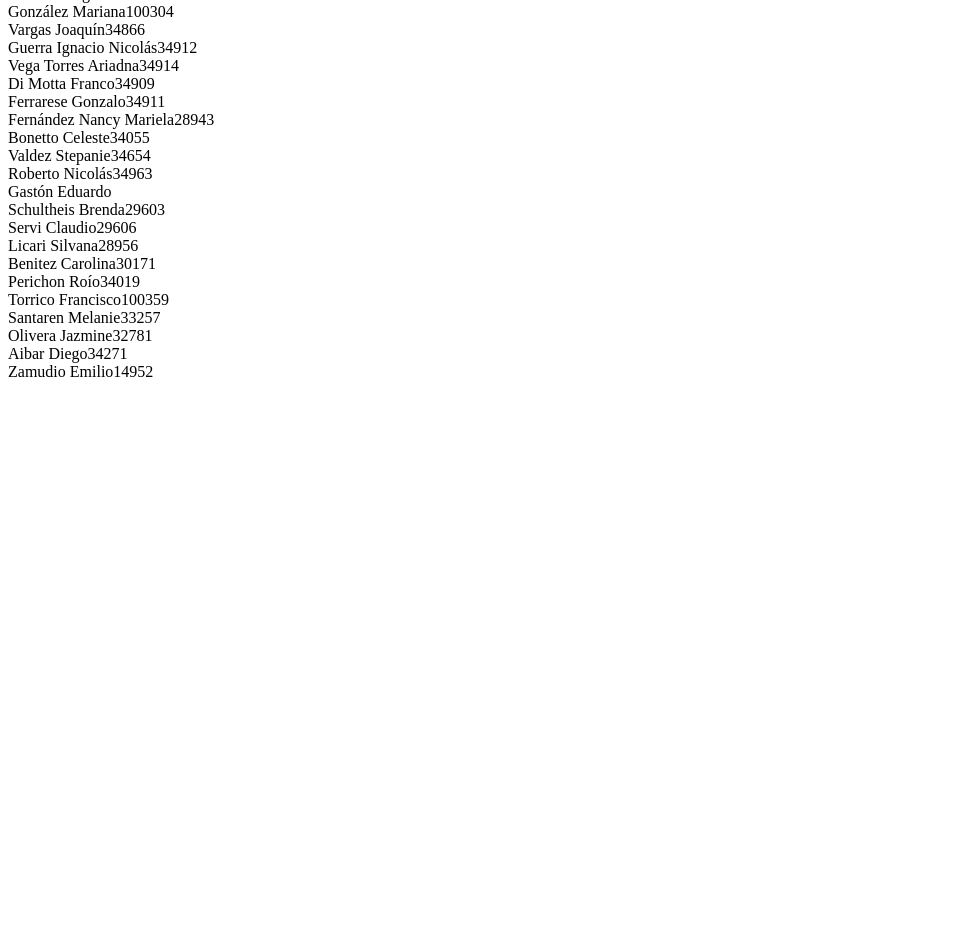
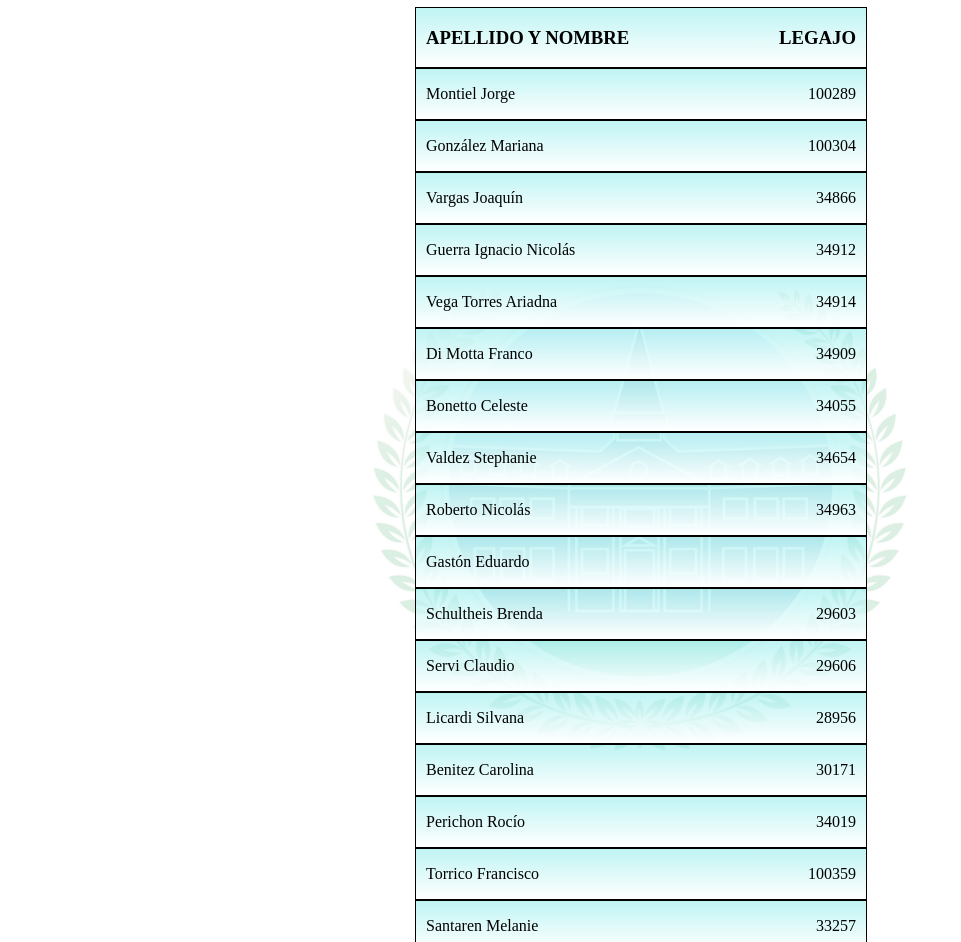
Before and after one commit to inspeccionesmjcpz/inspeccionesmjcpz, a plain HTML site: page index.html in a window 1280 px wide. Shown: the part 113-1055 px from the top of the page, without its empty margins (0-961 px from the left). Before the commit the page ends 800 px from the top, so only its background shows below. Drawn offline with Linux system fonts and the light colour scheme.

Commit message:
Add files via upload

```diff
--- a/index.html
+++ b/index.html
@@ -1,43 +1,105 @@
 <!DOCTYPE html>
 <html lang="en">
-
-<head>
-    <meta charset="UTF-8">
-    <meta name="viewport" content="width=device-width, initial-scale=1.0">
-    <title>Inspectores JCP</title>
-    <link rel="stylesheet" href="style.css">
-</head>
-
-<body>
+  <head>
+    <meta charset="UTF-8" />
+    <meta name="viewport" content="width=device-width, initial-scale=1.0" />
+    <link rel="stylesheet" href="/styles.css" />
+    <title>José C. Paz</title>
+  </head>
+  <body>
     <main>
+      <div class="main-container">
         <h1>Personal de inspecciones</h1>
-        <div>
-            <span>Apellido y nombre</span>
-            <span>Legajo</span><br>
-            <span>Montiel Jorge</span><span>100289</span><br>
-            <span>González Mariana</span><span>100304</span><br>
-            <span>Vargas Joaquín</span><span>34866</span><br>
-            <span>Guerra Ignacio Nicolás</span><span>34912</span><br>
-            <span>Vega Torres Ariadna</span><span>34914</span><br>
-            <span>Di Motta Franco</span><span>34909</span><br>
-            <span>Ferrarese Gonzalo</span><span>34911</span><br>
-            <span>Fernández Nancy Mariela</span><span>28943</span><br>
-            <span>Bonetto Celeste</span><span>34055</span><br>
-            <span>Valdez Stepanie</span><span>34654</span><br>
-            <span>Roberto Nicolás</span><span>34963</span><br>
-            <span>Gastón Eduardo</span><span></span><br>
-            <span>Schultheis Brenda</span><span>29603</span><br>
-            <span>Servi Claudio</span><span>29606</span><br>
-            <span>Licari Silvana</span<span>28956</span><br>
-            <span>Benitez Carolina</span><span>30171</span><br>
-            <span>Perichon Roío</span><span>34019</span><br>
-            <span>Torrico Francisco</span><span>100359</span><br>
-            <span>Santaren Melanie</span><span>33257</span><br>
-            <span>Olivera Jazmine</span><span>32781</span><br>
-            <span>Aibar Diego</span><span>34271</span><br>
-            <span>Zamudio Emilio</span><span>14952</span><br>
+        <div class="table-container">
+          <div class="table-style">
+            <div class="row-style">
+              <h3>APELLIDO Y NOMBRE</h3>
+              <h3>LEGAJO</h3>
+            </div>
+            <div class="row-style">
+              <p>Montiel Jorge</p>
+              <p>100289</p>
+            </div>
+            <div class="row-style">
+              <p>González Mariana</p>
+              <p>100304</p>
+            </div>
+            <div class="row-style">
+              <p>Vargas Joaquín</p>
+              <p>34866</p>
+            </div>
+            <div class="row-style">
+              <p>Guerra Ignacio Nicolás</p>
+              <p>34912</p>
+            </div>
+            <div class="row-style">
+              <p>Vega Torres Ariadna</p>
+              <p>34914</p>
+            </div>
+            <div class="row-style">
+              <p>Di Motta Franco</p>
+              <p>34909</p>
+            </div>
+            <div class="row-style">
+              <p>Bonetto Celeste</p>
+              <p>34055</p>
+            </div>
+            <div class="row-style">
+              <p>Valdez Stephanie</p>
+              <p>34654</p>
+            </div>
+            <div class="row-style">
+              <p>Roberto Nicolás</p>
+              <p>34963</p>
+            </div>
+            <div class="row-style">
+              <p>Gastón Eduardo</p>
+              <p></p>
+            </div>
+            <div class="row-style">
+              <p>Schultheis Brenda</p>
+              <p>29603</p>
+            </div>
+            <div class="row-style">
+              <p>Servi Claudio</p>
+              <p>29606</p>
+            </div>
+            <div class="row-style">
+              <p>Licardi Silvana</p>
+              <p>28956</p>
+            </div>
+            <div class="row-style">
+              <p>Benitez Carolina</p>
+              <p>30171</p>
+            </div>
+            <div class="row-style">
+              <p>Perichon Rocío</p>
+              <p>34019</p>
+            </div>
+            <div class="row-style">
+              <p>Torrico Francisco</p>
+              <p>100359</p>
+            </div>
+            <div class="row-style">
+              <p>Santaren Melanie</p>
+              <p>33257</p>
+            </div>
+            <div class="row-style">
+              <p>Olivera Jazmine</p>
+              <p>32781</p>
+            </div>
+            <div class="row-style">
+              <p>Aibar Diego</p>
+              <p>34271</p>
+            </div>
+            <div class="row-style">
+              <p>Zamudio Emilio</p>
+              <p>14952</p>
+            </div>
+          </div>
         </div>
+      </div>
     </main>
-</body>
-
+    <script src="/index.js"></script>
+  </body>
 </html>
--- /dev/null
+++ b/index.js
@@ -0,0 +1,5 @@
+let main = document.querySelector(".main-container");
+
+setTimeout(function () {
+  main.style.display = "flex";
+}, 2000);
--- /dev/null
+++ b/styles.css
@@ -0,0 +1,35 @@
+body {
+  margin: 0;
+  background: url("/logo1.png") no-repeat center center;
+  background-repeat: no-repeat;
+  background-attachment: fixed;
+  background-position: 50% 50%;
+}
+main {
+  display: flex;
+  justify-content: space-around;
+}
+.main-container {
+  display: none;
+  flex-direction: column;
+  height: auto;
+  width: 450px;
+  padding: 40px;
+}
+
+.row-style {
+  width: 100%;
+  display: flex;
+  justify-content: space-between;
+  border: 1px solid black;
+  background-image: linear-gradient(to bottom, rgb(129 233 233 / 50%), white);
+}
+
+h1 {
+  text-align: center;
+}
+
+p,
+h3 {
+  padding: 0 10px;
+}
```
Also changed, not shown: logo1.png (added).
